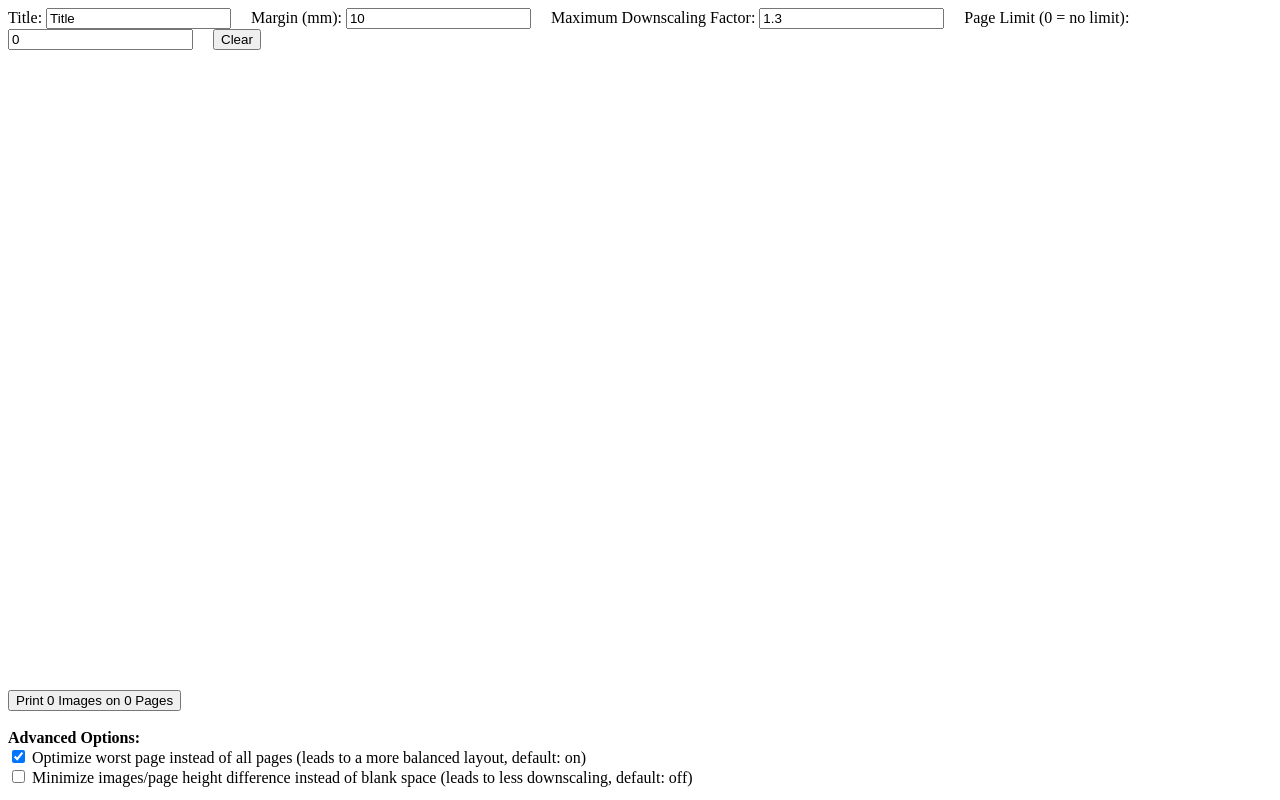
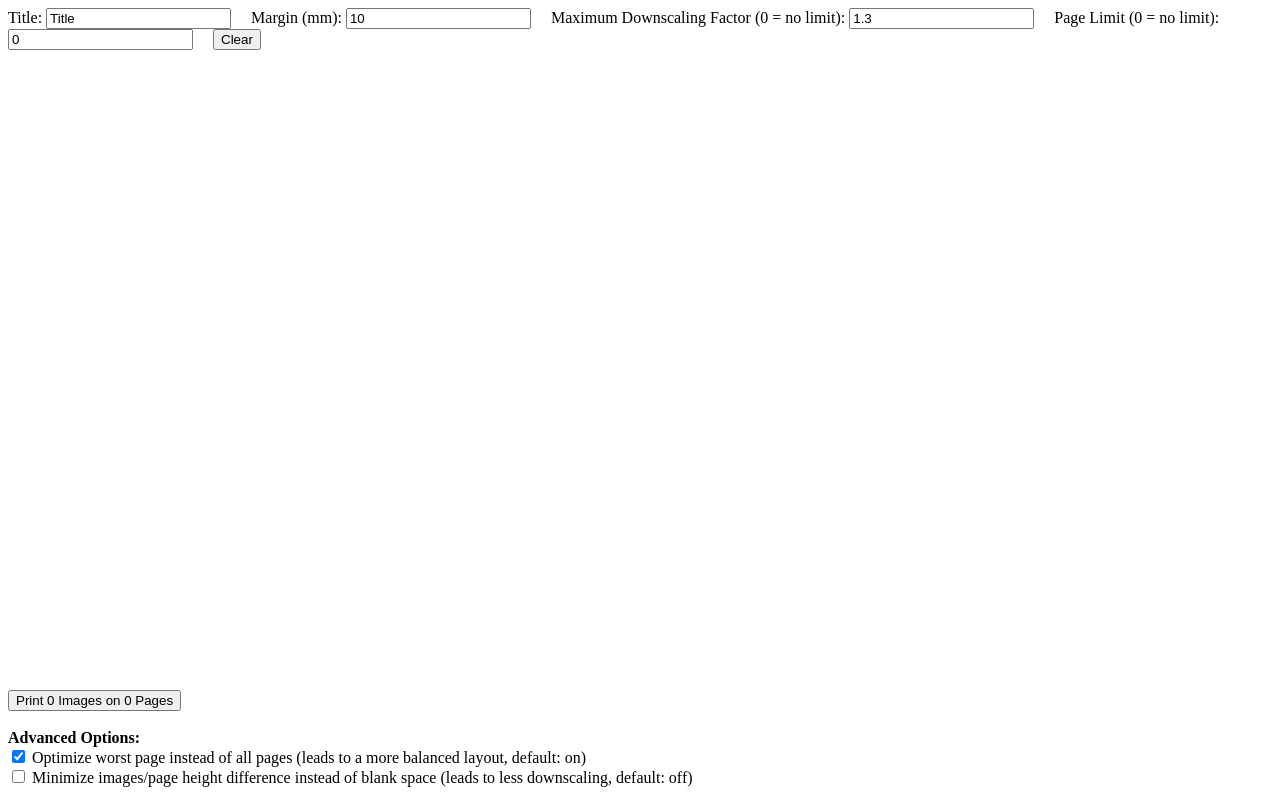
Before and after one commit to sith98/sliced_sheet_music, a plain HTML site: page index.html in a window 1280 px wide. Drawn offline with nearby package versions, Linux system fonts and the light colour scheme.

Commit message:
maxScaling: better explanation for user

```diff
--- a/index.html
+++ b/index.html
@@ -23,7 +23,7 @@
             <input type="number" value="10" name="margin" id="margin">
         </span>
         <span>
-            <label for="max-scaling">Maximum Downscaling Factor: </label>
+            <label for="max-scaling">Maximum Downscaling Factor (0 = no limit): </label>
             <input type="number" name="max-scaling" step="0.1" value="1.3" id="max-scaling">
         </span>
         <span>
```
